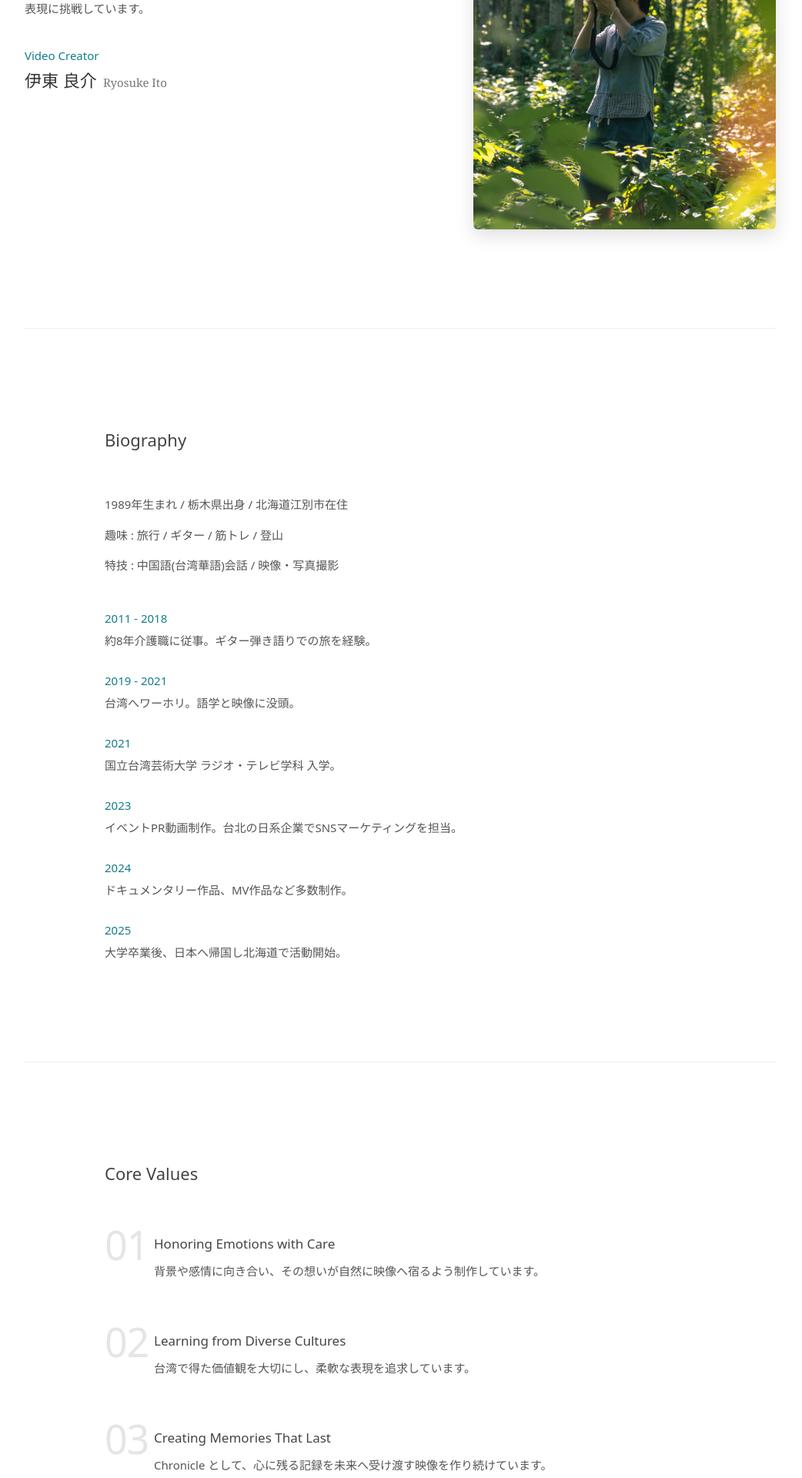
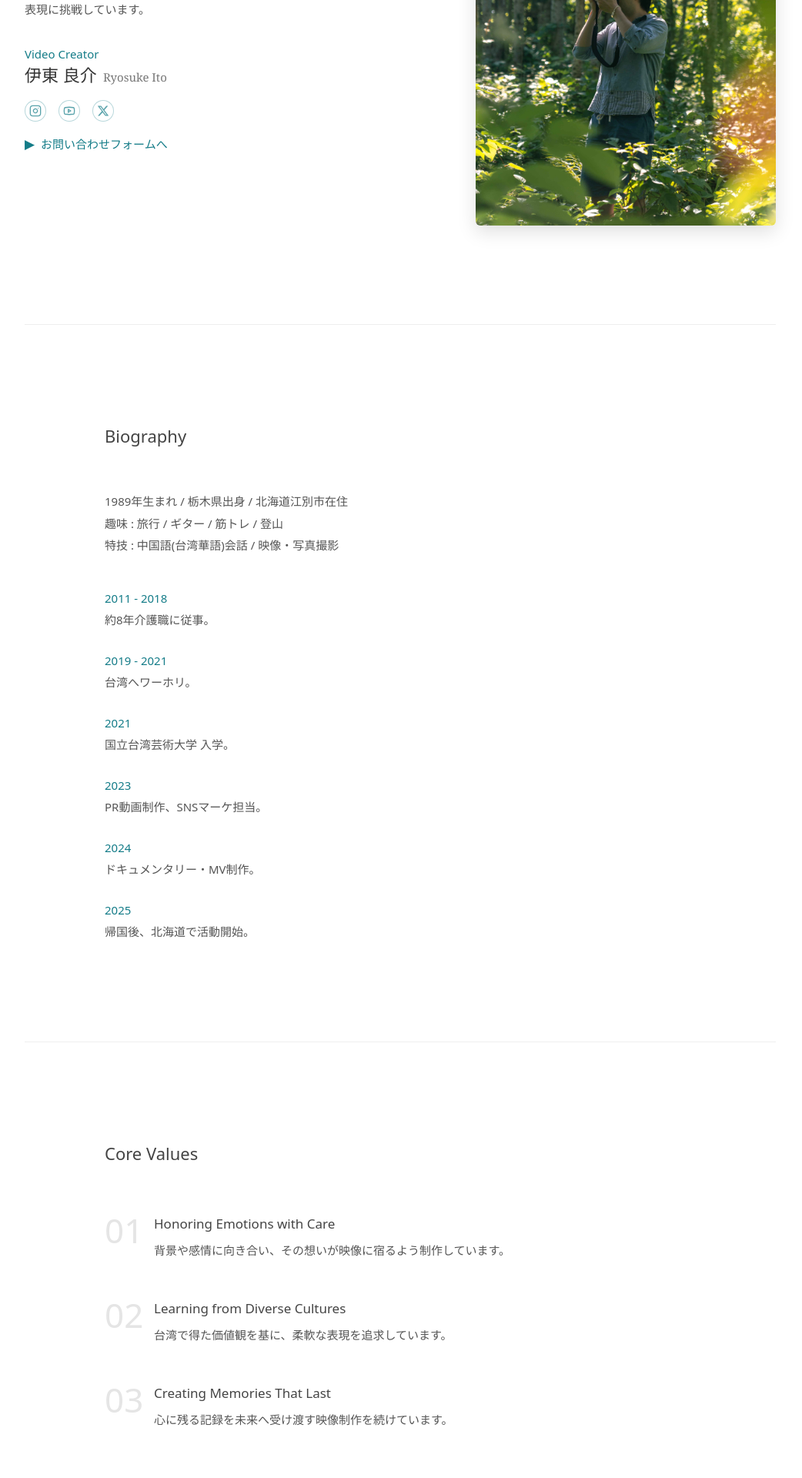
Before and after one commit to ikucha-portfolio/video-creator-portfolio-frontend, a React (Vite) app: page /about in a window 1280 px wide. Shown: the part 420-2340 px from the top of the page at 77% size, without its empty margins (120-1162 px from the left). Built offline with nearby package versions, Linux system fonts and the light colour scheme; a web font is replaced by a local one.

Commit message:
名前とSNS・問合せをグループ化

```diff
--- a/src/components/AboutB.jsx
+++ b/src/components/AboutB.jsx
@@ -1,7 +1,19 @@
 // src/components/AboutB.jsx
 import { useState } from "react";
-import { Menu, ArrowLeft } from "lucide-react";
+import { Menu, ArrowLeft, Instagram, Youtube } from "lucide-react";
 import { Link } from "react-router-dom";
+
+/* X ロゴ */
+const XIcon = () => (
+  <svg
+    viewBox="0 0 24 24"
+    fill="currentColor"
+    className="h-4 w-4"
+    aria-hidden="true"
+  >
+    <path d="M18.244 2.25h3.308l-7.227 8.26 8.502 11.24H16.17l-5.214-6.817L4.99 21.75H1.68l7.73-8.835L1.254 2.25H8.08l4.713 6.231zm-1.161 17.52h1.833L7.084 4.126H5.117z" />
+  </svg>
+);
 
 export default function AboutB({ onBack }) {
   const [isOpen, setIsOpen] = useState(false);
@@ -10,7 +22,7 @@ export default function AboutB({ onBack }) {
     <div className="min-h-screen bg-white text-[#444]">
 
       {/* ===========================
-          WHITE GLASS HEADER
+          HEADER
       ============================ */}
       <header
         style={{
@@ -18,14 +30,10 @@ export default function AboutB({ onBack }) {
           backdropFilter: "blur(12px)",
           WebkitBackdropFilter: "blur(12px)",
         }}
-        className="
-          fixed top-0 left-0 w-full z-50
-          border-b border-white/40
-        "
+        className="fixed top-0 left-0 w-full z-50 border-b border-white/40"
       >
         <div className="max-w-6xl mx-auto px-6 h-16 md:h-20 flex items-center justify-between">
 
-          {/* LOGO */}
           <Link
             to="/"
             className="font-mincho text-[#147C88] text-lg md:text-xl tracking-wide"
@@ -34,7 +42,6 @@ export default function AboutB({ onBack }) {
             RYAN.CHRONICLE
           </Link>
 
-          {/* Mobile Button */}
           <button
             onClick={() => setIsOpen(!isOpen)}
             className="md:hidden text-[#147C88]"
@@ -42,73 +49,91 @@ export default function AboutB({ onBack }) {
             <Menu size={22} strokeWidth={1.5} />
           </button>
 
-          {/* Desktop Navigation */}
           <nav className="hidden md:flex gap-8 text-[#147C88] text-sm font-medium">
-            <Link to="/" className="hover:text-[#0f5d68]" translate="no">Works</Link>
-            <Link to="/about" className="hover:text-[#0f5d68]" translate="no">About</Link>
-            <a href="/#contact" className="hover:text-[#0f5d68]" translate="no">Contact</a>
+            <Link to="/" translate="no" className="hover:text-[#0f5d68]">Works</Link>
+            <Link to="/about" translate="no" className="hover:text-[#0f5d68]">About</Link>
+            <a href="/contact#form" translate="no" className="hover:text-[#0f5d68]">Contact</a>
           </nav>
         </div>
 
-        {/* Mobile Menu */}
         {isOpen && (
-          <div
-            style={{
-              backgroundColor: "rgba(255,255,255,1)",
-              backdropFilter: "blur(14px)",
-              WebkitBackdropFilter: "blur(14px)",
-            }}
-            className="md:hidden border-t border-white/50"
-          >
+          <div className="md:hidden bg-white border-t border-white/50">
             <nav className="flex flex-col items-center gap-4 py-6 text-[#147C88] text-base">
               <Link onClick={() => setIsOpen(false)} to="/" className="hover:text-[#0f5d68]">Works</Link>
               <Link onClick={() => setIsOpen(false)} to="/about" className="hover:text-[#0f5d68]">About</Link>
-              <a onClick={() => setIsOpen(false)} href="/#contact" className="hover:text-[#0f5d68]">Contact</a>
+              <a onClick={() => setIsOpen(false)} href="/contact#form" className="hover:text-[#0f5d68]">Contact</a>
             </nav>
           </div>
         )}
       </header>
 
       {/* ===========================
-          MAIN CONTENT
+          MAIN
       ============================ */}
       <main className="pt-32 pb-32 px-6 max-w-5xl mx-auto space-y-32">
 
         {/* PROFILE SECTION */}
         <section>
-          <div className="grid grid-cols-1 md:grid-cols-[1.38fr_1fr] gap-8 md:gap-10 items-start max-w-6xl mx-auto">
+          <div className="grid grid-cols-1 md:grid-cols-[1.4fr_1fr] gap-10 items-start">
 
-            {/* LEFT TEXT */}
-            <div className="space-y-7 md:pr-4">
+            {/* LEFT */}
+            <div className="space-y-8 md:pr-6">
 
-              <h2 className="text-[20px] font-medium text-[#444] leading-relaxed">
+              <h2 className="text-[20px] font-medium text-[#444]" translate="no">
                 人の想いを、映像で残す。
               </h2>
 
-              <p className="text-[15px] leading-[1.9] text-[#555] space-y-6">
+              <p className="text-[15px] leading-[1.9] text-[#555]">
                 台湾への留学をきっかけに映像制作を始めました。
                 台湾での暮らしや旅を通して、映像が人と人をつなぐ力を強く実感し、
                 多様な文化や価値観に触れた日々は、私の映像制作の原点です。
-
                 <br /><br />
                 <span translate="no">CHRONICLE</span>（クロニクル）の名のもと、
                 映像を通して人の想いに寄り添い、記憶を未来へ残すことを大切にしています。
-
                 <br /><br />
                 現在は北海道を拠点に、ドキュメンタリー、PR映像、音楽作品など、
                 多様な表現に挑戦しています。
               </p>
 
-              {/* ★ 浅葱色に変更 */}
-              <div className="pt-2 space-y-1" translate="no">
+              {/* 名前・SNS・フォームブロック */}
+              <div className="space-y-4" translate="no">
+
+                {/* 名前 */}
+                <div>
                   <p className="text-[15px] text-[#147C88] font-medium">Video Creator</p>
 
                   <p className="text-[22px] font-serif text-[#333] flex items-baseline">
                     伊東 良介
-                  <span className="text-[15px] font-serif text-[#777] ml-[0.55em]">Ryosuke Ito</span>
+                    <span className="text-[15px] font-serif text-[#777] ml-[0.55em]">
+                      Ryosuke Ito
+                    </span>
                   </p>
                 </div>
 
+                {/* SNS */}
+                <div className="flex gap-4">
+                  <IconLink href="https://www.instagram.com/ryan.chronicle/">
+                    <Instagram size={16} />
+                  </IconLink>
+
+                  <IconLink href="https://youtube.com/@ryan_chronicle">
+                    <Youtube size={16} />
+                  </IconLink>
+
+                  <IconLink href="https://x.com/ryanchroniclejp">
+                    <XIcon />
+                  </IconLink>
+                </div>
+
+                {/* 問い合わせ */}
+                <Link
+                  to="/contact#form"
+                  className="group inline-flex items-center gap-2 text-[#147C88] text-[15px]"
+                >
+                  <span className="text-[17px] group-hover:translate-x-[3px] transition">▶︎</span>
+                  <span className="group-hover:opacity-80 transition">お問い合わせフォームへ</span>
+                </Link>
+              </div>
             </div>
 
             {/* RIGHT PHOTO */}
@@ -116,11 +141,7 @@ export default function AboutB({ onBack }) {
               <img
                 src="/src/assets/ryan.jpg"
                 alt="Ryosuke Ito"
-                className="
-                  w-full max-w-[380px] md:max-w-[400px]
-                  object-cover rounded-md
-                  shadow-[0_8px_24px_rgba(0,0,0,0.13)]
-                "
+                className="w-full max-w-[400px] rounded-md object-cover shadow-[0_8px_24px_rgba(0,0,0,0.13)]"
               />
             </div>
 
@@ -129,106 +150,61 @@ export default function AboutB({ onBack }) {
 
         <Divider />
 
-        {/* BIOGRAPHY */}
+        {/* Biography */}
         <section className="space-y-10 max-w-3xl mx-auto">
-          <SectionTitle>Biography</SectionTitle>
+          <SectionTitle translate="no">Biography</SectionTitle>
 
-          <div className="text-[15px] text-[#555] leading-[1.85] space-y-3">
-            <p>1989年生まれ / 栃木県出身 / 北海道江別市在住</p>
-            <p>趣味 : 旅行 / ギター / 筋トレ / 登山</p>
-            <p>特技 : 中国語(台湾華語)会話 / 映像・写真撮影</p>
-          </div>
+          <p className="text-[15px] text-[#555] leading-[1.9] space-y-3">
+            1989年生まれ / 栃木県出身 / 北海道江別市在住
+            <br />趣味 : 旅行 / ギター / 筋トレ / 登山
+            <br />特技 : 中国語(台湾華語)会話 / 映像・写真撮影
+          </p>
 
           <div className="text-[15px] text-[#555] leading-[1.9] space-y-6">
-            <YearBlock year="2011 - 2018">
-              約8年介護職に従事。ギター弾き語りでの旅を経験。
-            </YearBlock>
-
-            <YearBlock year="2019 - 2021">
-              台湾へワーホリ。語学と映像に没頭。
-            </YearBlock>
-
-            <YearBlock year="2021">
-              国立台湾芸術大学 ラジオ・テレビ学科 入学。
-            </YearBlock>
-
-            <YearBlock year="2023">
-              イベントPR動画制作。台北の日系企業でSNSマーケティングを担当。
-            </YearBlock>
-
-            <YearBlock year="2024">
-              ドキュメンタリー作品、MV作品など多数制作。
-            </YearBlock>
-
-            <YearBlock year="2025">
-              大学卒業後、日本へ帰国し北海道で活動開始。
-            </YearBlock>
+            <YearBlock year="2011 - 2018">約8年介護職に従事。</YearBlock>
+            <YearBlock year="2019 - 2021">台湾へワーホリ。</YearBlock>
+            <YearBlock year="2021">国立台湾芸術大学 入学。</YearBlock>
+            <YearBlock year="2023">PR動画制作、SNSマーケ担当。</YearBlock>
+            <YearBlock year="2024">ドキュメンタリー・MV制作。</YearBlock>
+            <YearBlock year="2025">帰国後、北海道で活動開始。</YearBlock>
           </div>
         </section>
 
         <Divider />
 
-        {/* VALUES */}
+        {/* Values */}
         <section className="space-y-12 max-w-3xl mx-auto">
-          <SectionTitle>Core Values</SectionTitle>
+          <SectionTitle translate="no">Core Values</SectionTitle>
 
-          <div className="space-y-16">
           <ValueItem number="01" title="Honoring Emotions with Care">
-              背景や感情に向き合い、その想いが自然に映像へ宿るよう制作しています。
+            背景や感情に向き合い、その想いが映像に宿るよう制作しています。
           </ValueItem>
 
           <ValueItem number="02" title="Learning from Diverse Cultures">
-              台湾で得た価値観を大切にし、柔軟な表現を追求しています。
+            台湾で得た価値観を基に、柔軟な表現を追求しています。
           </ValueItem>
 
           <ValueItem number="03" title="Creating Memories That Last">
-              Chronicle として、心に残る記録を未来へ受け渡す映像を作り続けています。
+            心に残る記録を未来へ受け渡す映像制作を続けています。
           </ValueItem>
-          </div>
         </section>
 
         <Divider />
 
-        {/* GEAR */}
+        {/* Gear */}
         <section className="space-y-10 max-w-3xl mx-auto">
-          <SectionTitle>Gear & Software</SectionTitle>
+          <SectionTitle translate="no">Gear & Software</SectionTitle>
 
-          <div className="text-[15px] text-[#555] leading-[1.9] space-y-6">
-
-            <h3 className="font-medium text-[17px] mt-4">Camera Gear</h3>
-
-            <ul className="space-y-3">
+          <ul className="space-y-2">
             <ListItem>FUJIFILM X-H2</ListItem>
-              <ListItem>FUJIFILX-T3</ListItem>
             <ListItem>XF 18-55mm F2.8-4</ListItem>
             <ListItem>Tokina ATX-M 33mm F1.4</ListItem>
-              <ListItem>TAMRON 18-300mm</ListItem>
-              <ListItem>Viltrox 13mm F1.4</ListItem>
-              <ListItem>NiSi TRUE COLOR VND</ListItem>
-              <ListItem>Black Mist No.05</ListItem>
             <ListItem>DJI Mavic 3 Pro</ListItem>
-              <ListItem>DJI RSC 2</ListItem>
-              <ListItem>Ulanzi F38 Tripod</ListItem>
-              <ListItem>TASCAM X8</ListItem>
-              <ListItem>ZOOM M3 MicTrak</ListItem>
-              <ListItem>AnkerWork M650</ListItem>
-              <ListItem>Ulanzi VL120 RGB Light</ListItem>
+            <ListItem>DaVinci Resolve</ListItem>
+            <ListItem>Premiere Pro</ListItem>
           </ul>
-
-            <h3 className="font-medium text-[17px] mt-10">Software</h3>
-
-            <ul className="space-y-2">
-              <li>Premiere Pro</li>
-              <li>DaVinci Resolve</li>
-              <li>After Effects</li>
-              <li>Lightroom Classic</li>
-              <li>Photoshop</li>
-            </ul>
-
-          </div>
         </section>
 
-        {/* RETURN BUTTON */}
         <div className="pt-20">
           <button
             onClick={onBack}
@@ -244,13 +220,31 @@ export default function AboutB({ onBack }) {
   );
 }
 
-/* =======================================================
-      SMALL COMPONENTS（浅葱色で統一）
-======================================================== */
+/* ===========================
+   SMALL COMPONENTS
+=========================== */
+
+function IconLink({ href, children }) {
+  return (
+    <a
+      href={href}
+      target="_blank"
+      className="
+        w-7 h-7 flex items-center justify-center
+        rounded-full border border-[#147C88]/30
+        text-[#147C88]/70 bg-white/5 backdrop-blur-sm
+        hover:text-[#147C88] hover:border-[#147C88]
+        transition
+      "
+    >
+      {children}
+    </a>
+  );
+}
 
 function SectionTitle({ children }) {
   return (
-    <h2 className="text-[22px] font-medium relative pb-2 text-[#444]">
+    <h2 className="text-[22px] font-medium pb-2 relative text-[#444]" translate="no">
       {children}
       <span className="block h-[2px] bg-[#147C88]/50 mt-1 w-0 animate-underlineExpand"></span>
     </h2>
@@ -264,7 +258,7 @@ function Divider() {
 function YearBlock({ year, children }) {
   return (
     <div>
-      <p className="font-medium text-[#147C88]">{year}</p>
+      <p className="font-medium text-[#147C88]" translate="no">{year}</p>
       <p>{children}</p>
     </div>
   );
@@ -272,16 +266,8 @@ function YearBlock({ year, children }) {
 
 function ValueItem({ number, title, children }) {
   return (
-    <div className="relative">
-      <span
-        className="
-          absolute left-0 top-0
-          text-[44px] md:text-[52px]
-          text-[#e5e5e5]
-          font-light leading-none
-          -translate-y-3 tracking-tight select-none
-        "
-      >
+    <div className="relative" translate="no">
+      <span className="absolute left-0 top-0 text-[44px] text-[#e5e5e5] font-light -translate-y-3">
         {number}
       </span>
 
@@ -295,6 +281,8 @@ function ValueItem({ number, title, children }) {
 
 function ListItem({ children }) {
   return (
-    <li className="text-[#147C88] hover:underline">{children}</li>
+    <li className="text-[#147C88] hover:underline" translate="no">
+      {children}
+    </li>
   );
 }
```
Lines whose indentation alone changed are shown as unchanged.
